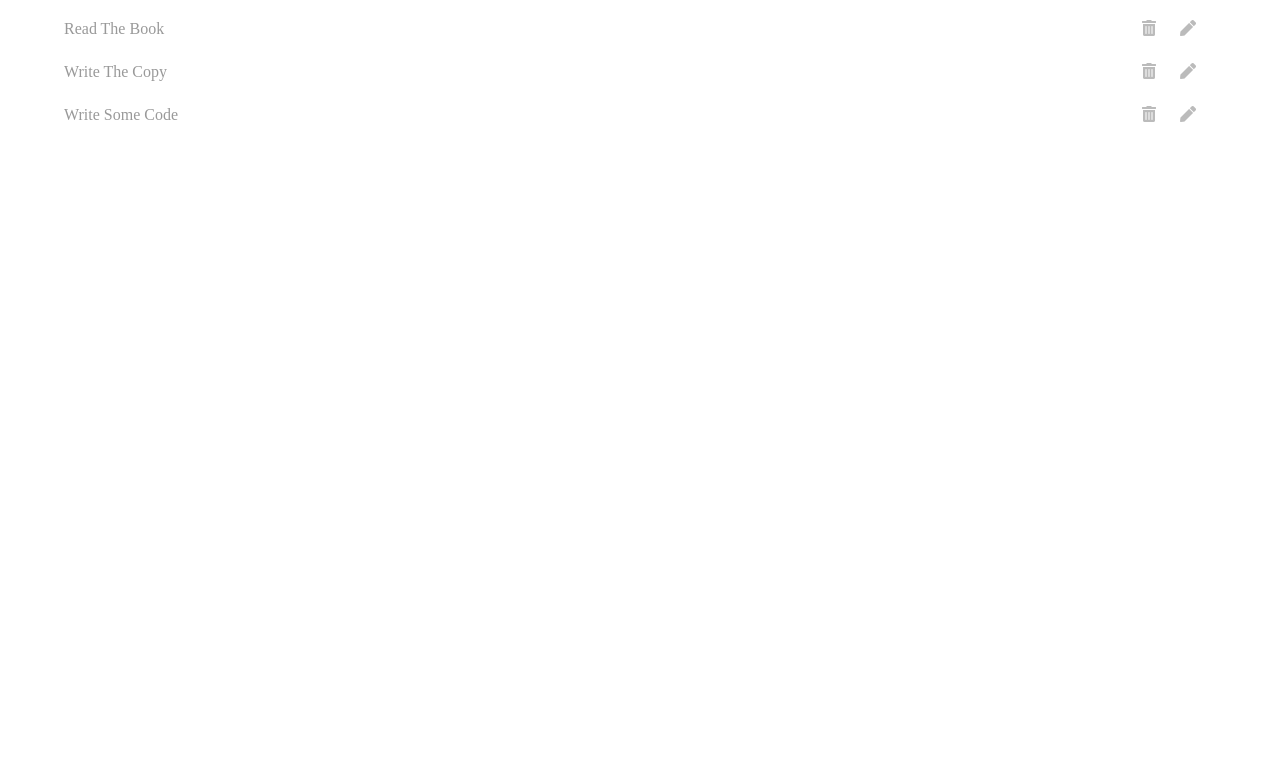
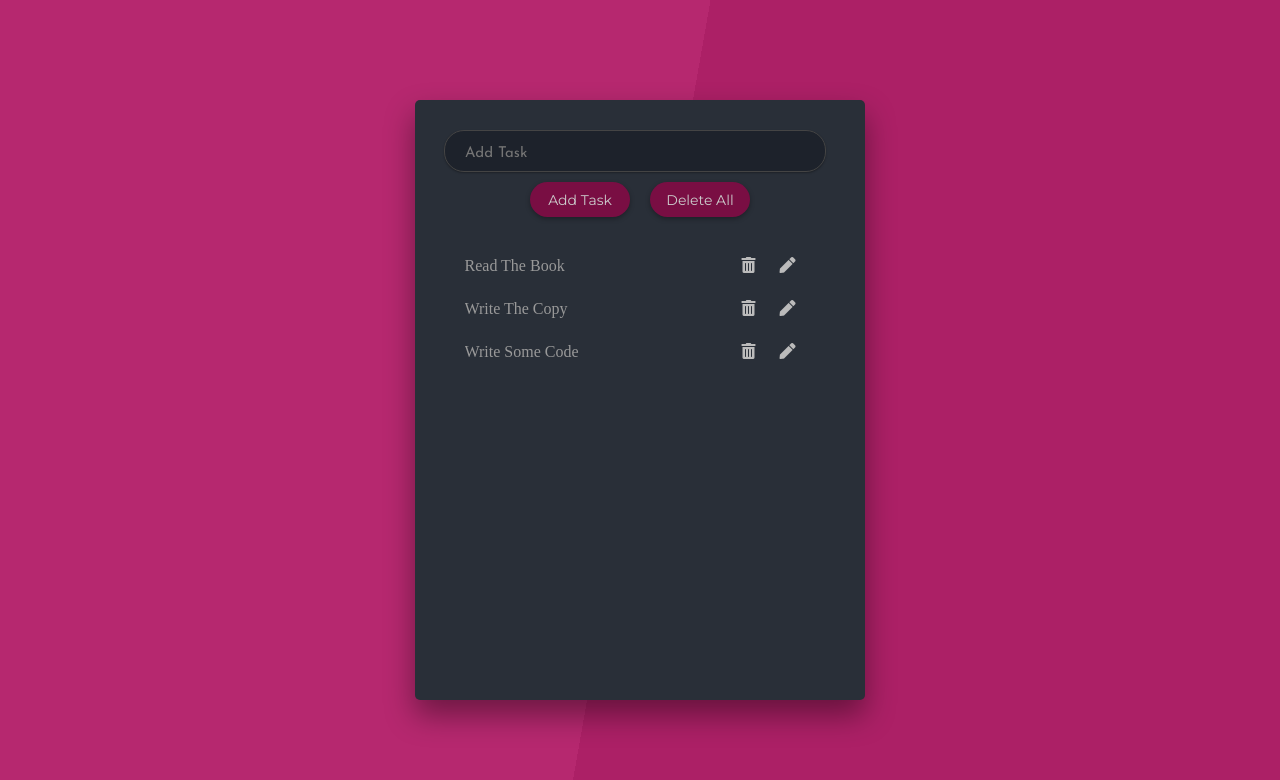
Before and after one commit to mahadi-nsu/React-Context-API-Todo-App, a React (Create React App) app: page / in a window 1280 px wide. Shown: the top 780 px of the page. Built offline with nearby package versions, Linux system fonts and the light colour scheme.

Commit message:
form added for new task

```diff
--- a/src/components/App.js
+++ b/src/components/App.js
@@ -2,14 +2,23 @@ import React from 'react';
 import TaskList from './TaskList';
 import TaskListContextProvider from '../context/TaskListContext';
 import '../App.css';
+import { TaskForm } from './TaskForm';
 
 const App = () => {
     return (
-        <TaskListContextProvider>
-            <div>
-                <TaskList />
+        <div className="container">
+            <div className="app-wrapper">
+                <div className="main">
+                    <TaskListContextProvider>
+                        <div>
+                            <TaskForm />
+                            <TaskList />
+                        </div>
+                    </TaskListContextProvider>
+                </div>
             </div>
-        </TaskListContextProvider>
+        </div>
+
 
     )
 }
--- /dev/null
+++ b/src/components/TaskForm.js
@@ -0,0 +1,23 @@
+import React from 'react'
+
+export const TaskForm = () => {
+    return (
+        <form className="form">
+            <input
+                type="text"
+                className="task-input"
+                placeholder="Add Task"
+                required
+            />
+            <div className="buttons">
+                <button
+                    type="submit"
+                    className="btn add-task-btn"
+                >Add Task</button>
+                <button
+                    className="btn clear-btn"
+                >Delete All</button>
+            </div>
+        </form>
+    )
+}
```
